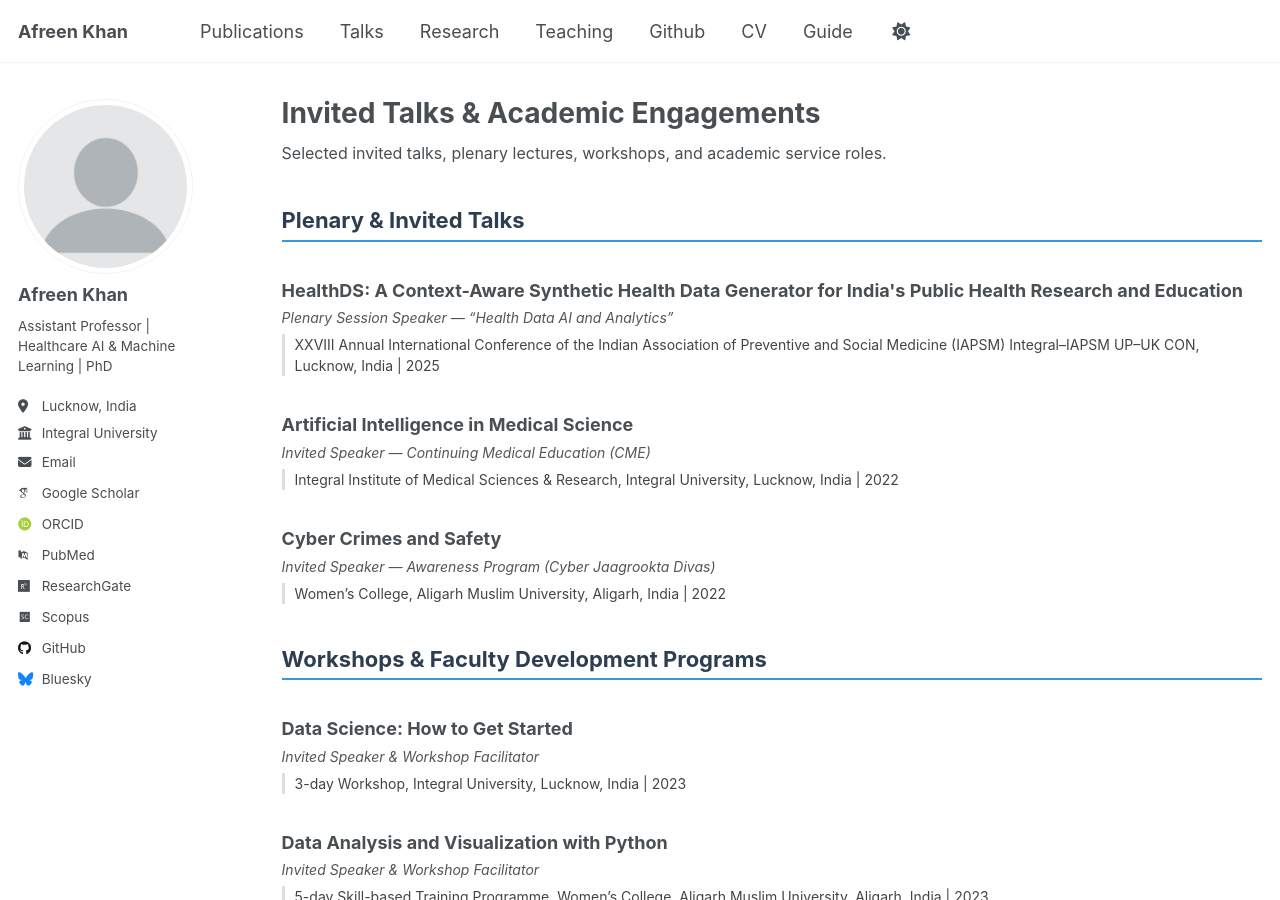
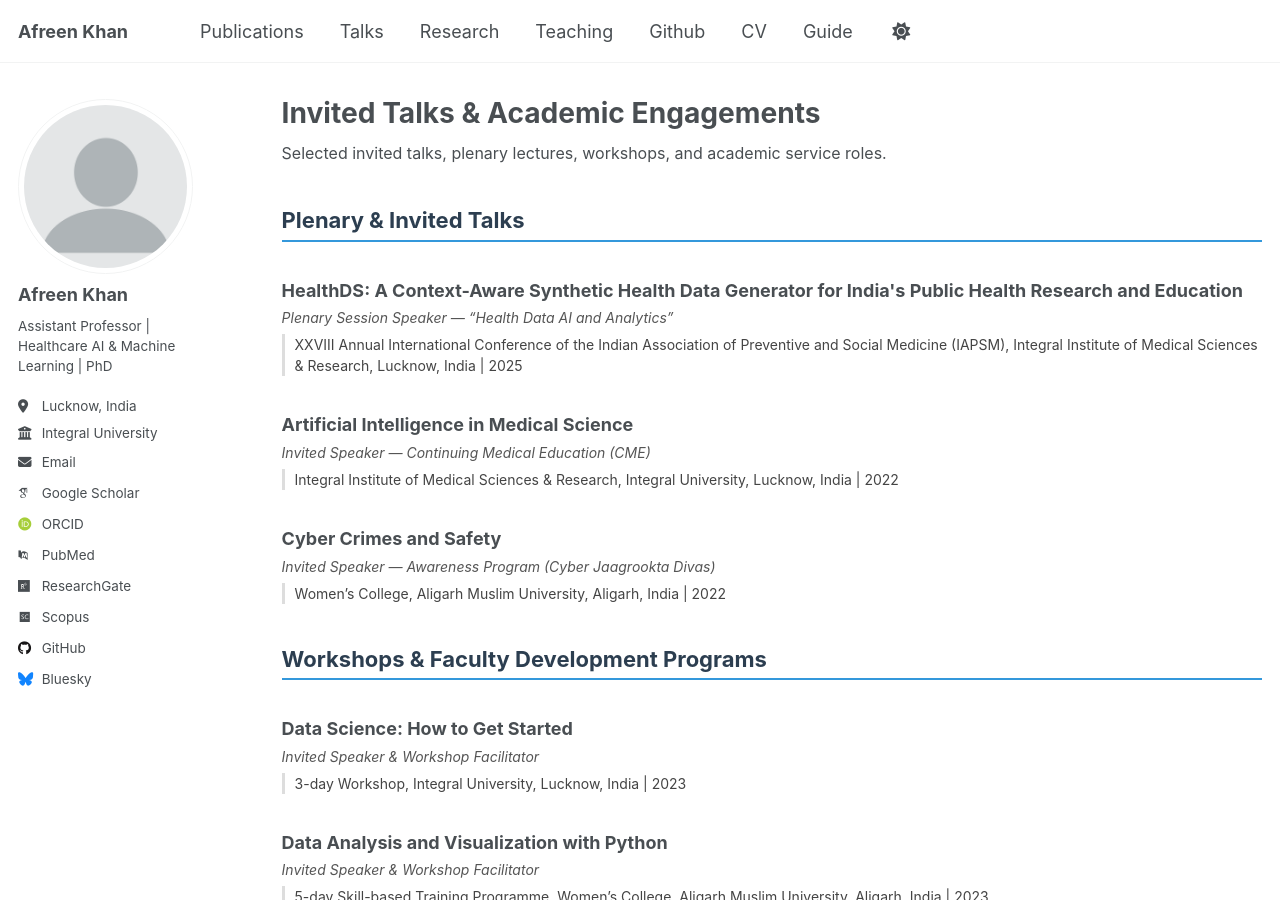
Before and after one commit to afreen-kh/afreen-kh.github.io, a Jekyll site: the page built from _pages/talks.html, in a window 1280 px wide and 900 px high. Built offline with Jekyll 4.4.1, drawn with Linux system fonts in a browser that asks for light colours; some web fonts are replaced; a script that is not in the unit is left out.

Commit message:
Update talks.html

```diff
--- a/_pages/talks.html
+++ b/_pages/talks.html
@@ -19,8 +19,7 @@ Selected invited talks, plenary lectures, workshops, and academic service roles.
     Plenary Session Speaker — “Health Data AI and Analytics”
   </div>
   <div class="pub-contribution">
-    XXVIII Annual International Conference of the Indian Association of Preventive and Social Medicine (IAPSM)
-    Integral–IAPSM UP–UK CON, Lucknow, India | 2025
+    XXVIII Annual International Conference of the Indian Association of Preventive and Social Medicine (IAPSM),  Integral Institute of Medical Sciences & Research, Lucknow, India | 2025
   </div>
 </div>
 
```
